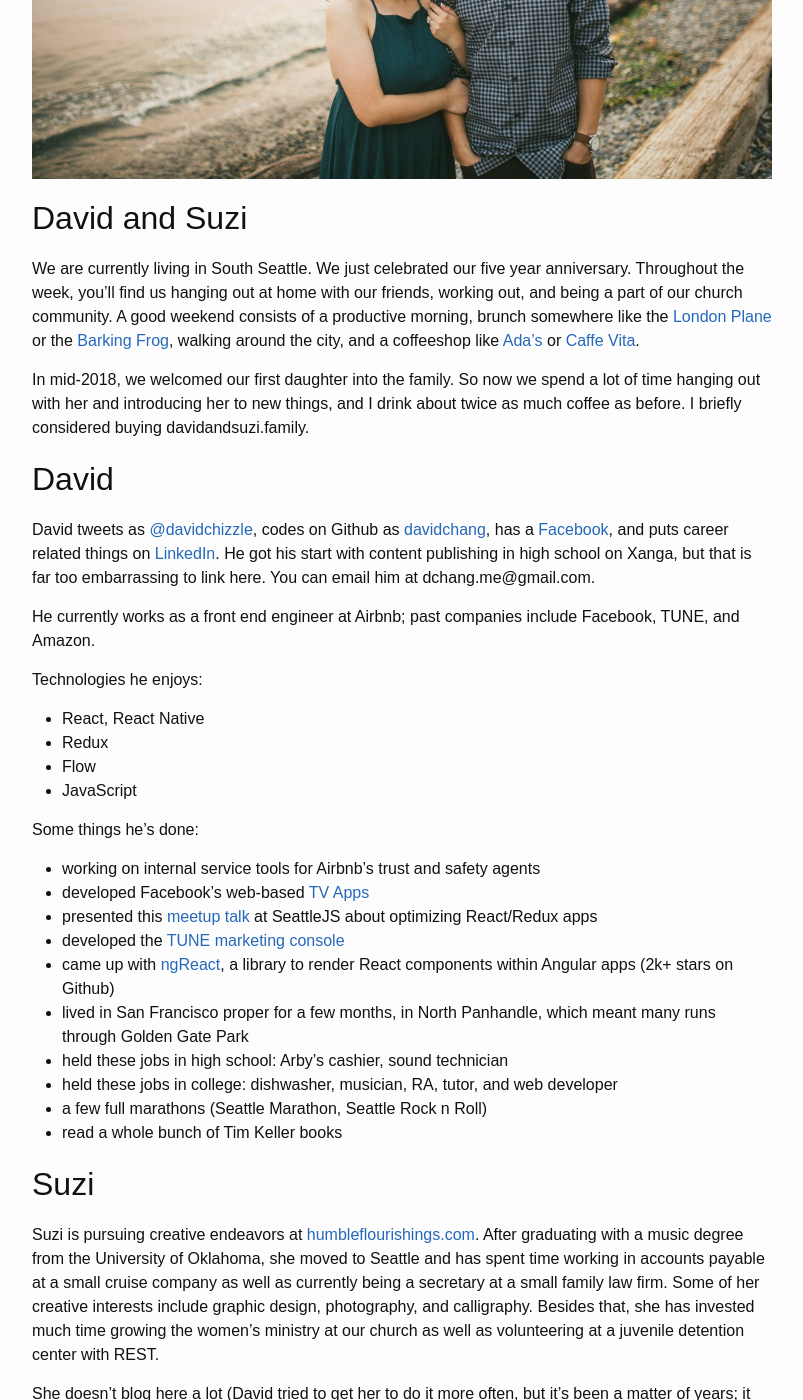
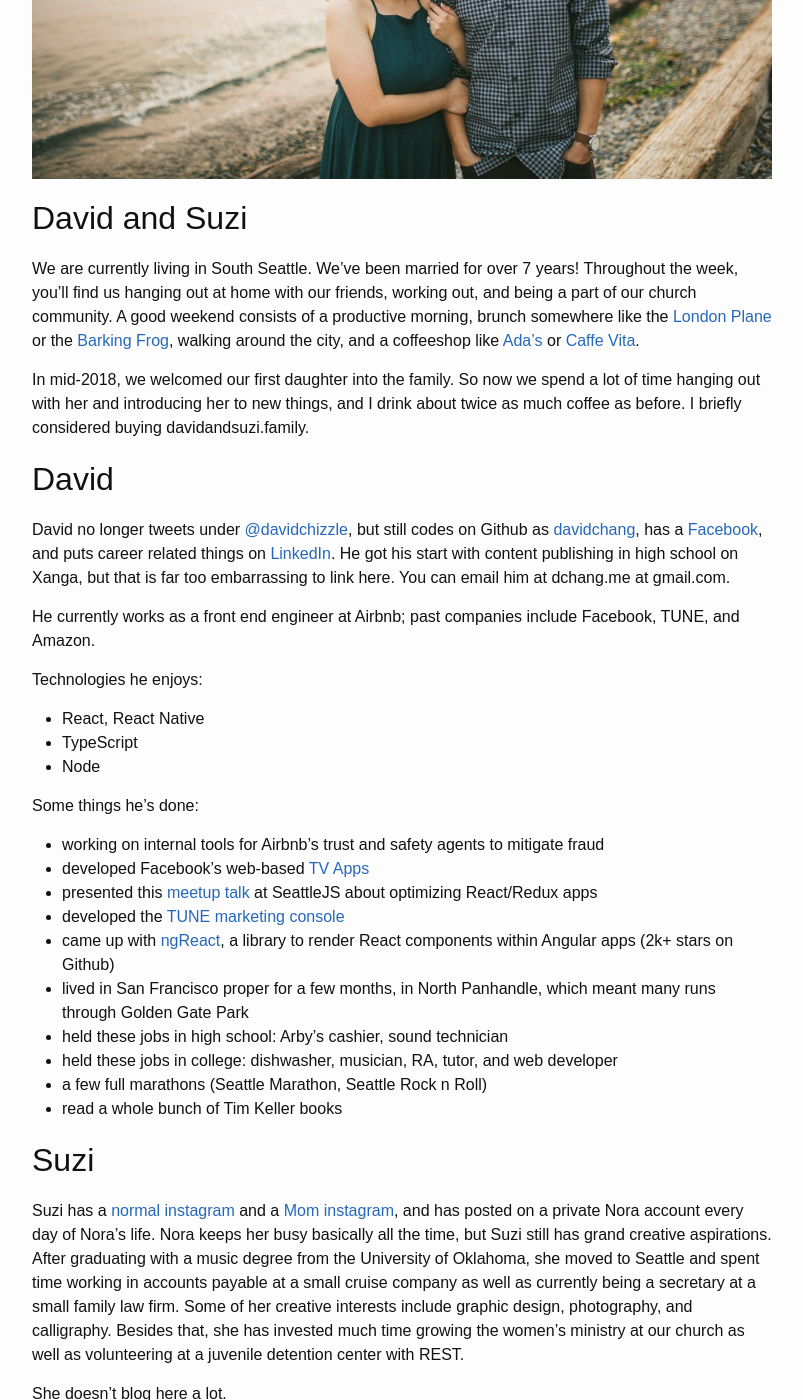
Before and after one commit to davidchang/davidandsuzi.com, a Jekyll site: the page built from about.md, in a window 1280 px wide and 1400 px high, scrolled down 472 px. Shown: the whole window, without its empty margins (238-1041 px from the left). Built offline with Jekyll 4.4.1, drawn with Linux system fonts in a browser that asks for light colours; comment, search, counter and statistics services are not loaded; some of the changed text lies outside the part shown.

Commit message:
update about and add new post

```diff
--- a/about.md
+++ b/about.md
@@ -8,26 +8,25 @@ permalink: /about/
 
 ## David and Suzi
 
-We are currently living in South Seattle. We just celebrated our five year anniversary. Throughout the week, you'll find us hanging out at home with our friends, working out, and being a part of our church community. A good weekend consists of a productive morning, brunch somewhere like the [London Plane](http://www.thelondonplaneseattle.com/home) or the [Barking Frog](https://www.willowslodge.com/barking_frog/), walking around the city, and a coffeeshop like [Ada's](http://www.seattletechnicalbooks.com/) or [Caffe Vita](http://www.caffevita.com/).
+We are currently living in South Seattle. We've been married for over 7 years! Throughout the week, you'll find us hanging out at home with our friends, working out, and being a part of our church community. A good weekend consists of a productive morning, brunch somewhere like the [London Plane](http://www.thelondonplaneseattle.com/home) or the [Barking Frog](https://www.willowslodge.com/barking_frog/), walking around the city, and a coffeeshop like [Ada's](http://www.seattletechnicalbooks.com/) or [Caffe Vita](http://www.caffevita.com/).
 
 In mid-2018, we welcomed our first daughter into the family. So now we spend a lot of time hanging out with her and introducing her to new things, and I drink about twice as much coffee as before. I briefly considered buying davidandsuzi.family.
 
 ## David
 
-David tweets as [@davidchizzle](https://twitter.com/davidchizzle), codes on Github as [davidchang](https://github.com/davidchang), has a [Facebook](https://www.facebook.com/dchang.me), and puts career related things on [LinkedIn](https://www.linkedin.com/in/davidchizzle/). He got his start with content publishing in high school on Xanga, but that is far too embarrassing to link here. You can email him at dchang.me@gmail.com.
+David no longer tweets under [@davidchizzle](https://twitter.com/davidchizzle), but still codes on Github as [davidchang](https://github.com/davidchang), has a [Facebook](https://www.facebook.com/dchang.me), and puts career related things on [LinkedIn](https://www.linkedin.com/in/davidchizzle/). He got his start with content publishing in high school on Xanga, but that is far too embarrassing to link here. You can email him at dchang.me at gmail.com.
 
 He currently works as a front end engineer at Airbnb; past companies include Facebook, TUNE, and Amazon.
 
 Technologies he enjoys:
 
 - React, React Native
-- Redux
-- Flow
-- JavaScript
+- TypeScript
+- Node
 
 Some things he's done:
 
-- working on internal service tools for Airbnb's trust and safety agents
+- working on internal tools for Airbnb's trust and safety agents to mitigate fraud
 - developed Facebook's web-based [TV Apps](https://videoapp.fb.com/)
 - presented this [meetup talk](https://youtu.be/-qFNutsy66o?t=11m41s) at SeattleJS about optimizing React/Redux apps
 - developed the [TUNE marketing console](https://www.tune.com/solutions/tune-marketing-console/)
@@ -40,6 +39,6 @@ Some things he's done:
 
 ## Suzi
 
-Suzi is pursuing creative endeavors at [humbleflourishings.com](https://www.humbleflourishings.com/). After graduating with a music degree from the University of Oklahoma, she moved to Seattle and has spent time working in accounts payable at a small cruise company as well as currently being a secretary at a small family law firm. Some of her creative interests include graphic design, photography, and calligraphy. Besides that, she has invested much time growing the women's ministry at our church as well as volunteering at a juvenile detention center with REST.
+Suzi has a [normal instagram](https://www.instagram.com/suziyang/) and a [Mom instagram](https://www.instagram.com/norinursery/), and has posted on a private Nora account every day of Nora's life. Nora keeps her busy basically all the time, but Suzi still has grand creative aspirations. After graduating with a music degree from the University of Oklahoma, she moved to Seattle and spent time working in accounts payable at a small cruise company as well as currently being a secretary at a small family law firm. Some of her creative interests include graphic design, photography, and calligraphy. Besides that, she has invested much time growing the women's ministry at our church as well as volunteering at a juvenile detention center with REST.
 
-She doesn't blog here a lot (David tried to get her to do it more often, but it's been a matter of years; it doesn't help that this is a Markdown blog without a real UI, as it's just Github hosted). But you can keep up with her on [Instagram](https://www.instagram.com/suziyang/).
+She doesn't blog here a lot.
```
Also changed, not shown: _posts/2020-04-26-stay-at-home-stream-of-consciousness.md (added, +35 -0 lines).
